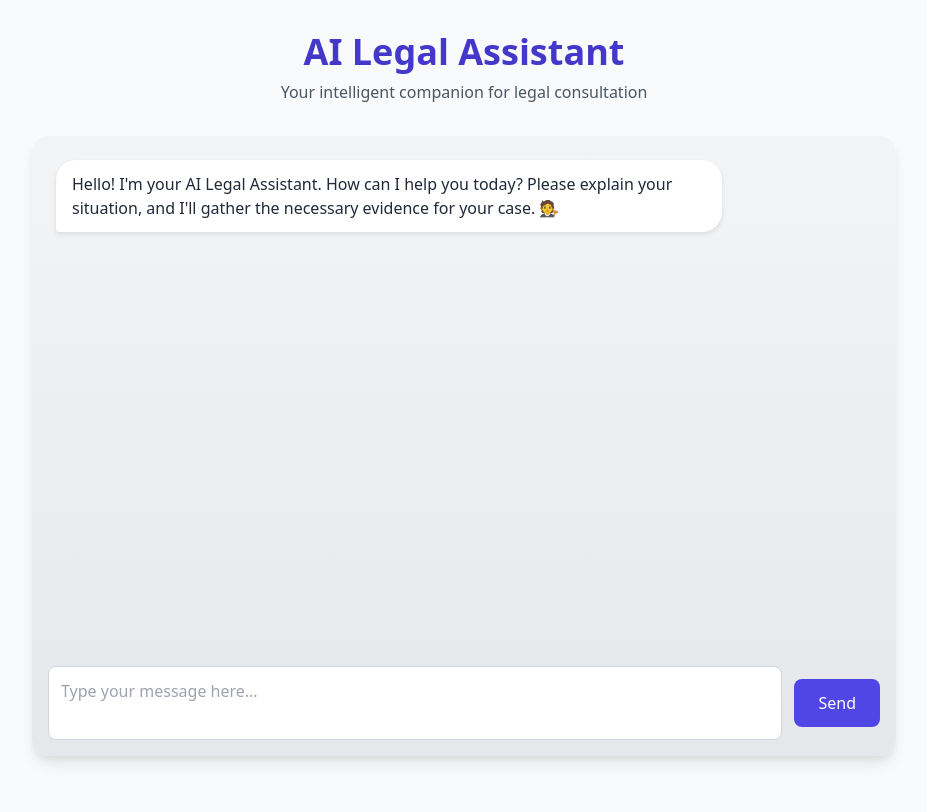
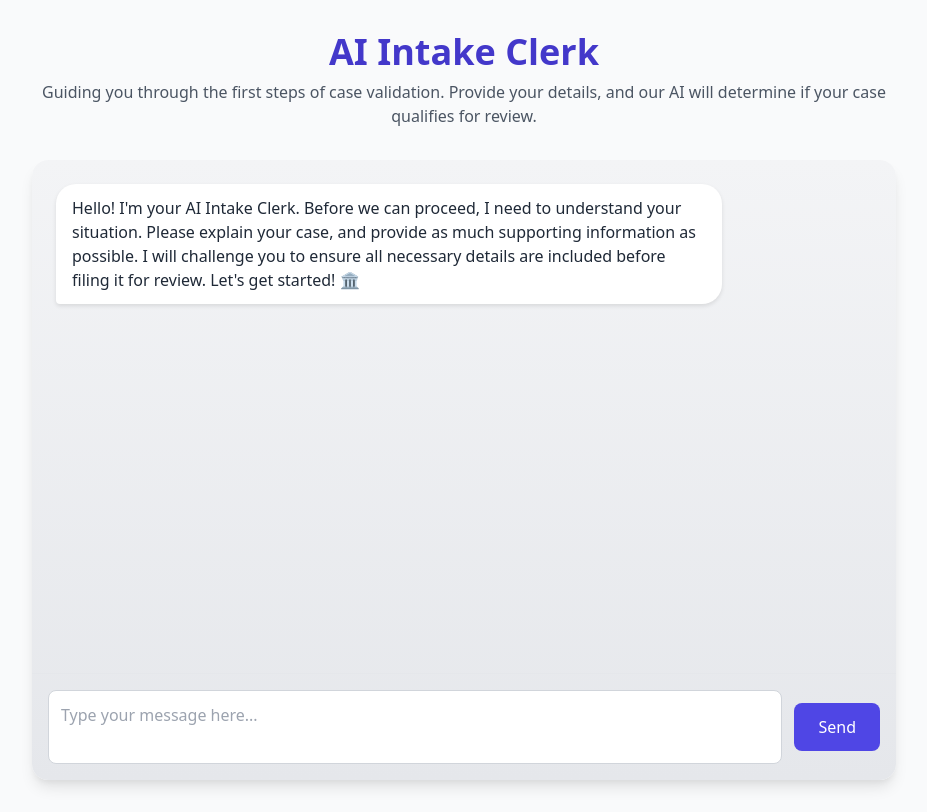
Before and after one commit to Agentopians/AiVS-frontend, a website: page public/index.html in a window 1280 px wide. Shown: the whole page, without its empty margins (176-1103 px from the left). Drawn offline with nearby package versions, Linux system fonts and the light colour scheme.

Commit message:
feat: update to AI Intake Clerk interface
- Change application title to 'AI Intake Clerk'
- Update welcome message to focus on case intake process
- Modify header text to explain validation process
- Remove redundant subtitle
- Update initial AI message to be more directive about case details

```diff
--- a/public/index.html
+++ b/public/index.html
@@ -3,7 +3,7 @@
 <head>
     <meta charset="UTF-8">
     <meta name="viewport" content="width=device-width, initial-scale=1.0">
-    <title>AI Legal Assistant</title>
+    <title>AI Intake Clerk</title>
     <link href="https://cdn.jsdelivr.net/npm/tailwindcss@2.2.19/dist/tailwind.min.css" rel="stylesheet">
     <script src="https://unpkg.com/marked@4.0.0/marked.min.js"></script>
     <style>
@@ -72,16 +72,15 @@
 <body class="bg-gray-50">
     <div class="container mx-auto px-4 py-8 max-w-4xl">
         <header class="text-center mb-8">
-            <h1 class="text-4xl font-bold text-indigo-700 mb-2">AI Legal Assistant</h1>
-            <p class="text-gray-600">Your intelligent companion for legal consultation</p>
+            <h1 class="text-4xl font-bold text-indigo-700 mb-2">AI Intake Clerk</h1>
+            <p class="text-gray-600">Guiding you through the first steps of case validation. Provide your details, and our AI will determine if your case qualifies for review.</p>
         </header>
 
         <div class="bg-white rounded-2xl shadow-lg overflow-hidden">
             <div class="chat-container flex flex-col">
                 <div id="messages" class="messages-container flex-1 overflow-y-auto p-4">
-                    <!-- Initial message -->
                     <div class="message assistant-message">
-                        Hello! I'm your AI Legal Assistant. How can I help you today? Please explain your situation, and I'll gather the necessary evidence for your case. 🧑‍⚖️
+                        Hello! I'm your AI Intake Clerk. Before we can proceed, I need to understand your situation. Please explain your case, and provide as much supporting information as possible. I will challenge you to ensure all necessary details are included before filing it for review. Let's get started! 🏛️
                     </div>
                 </div>
 
```
